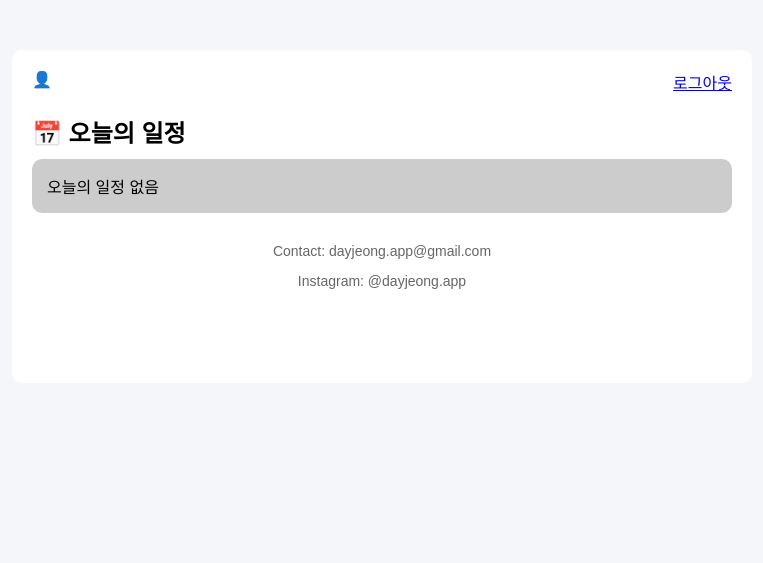
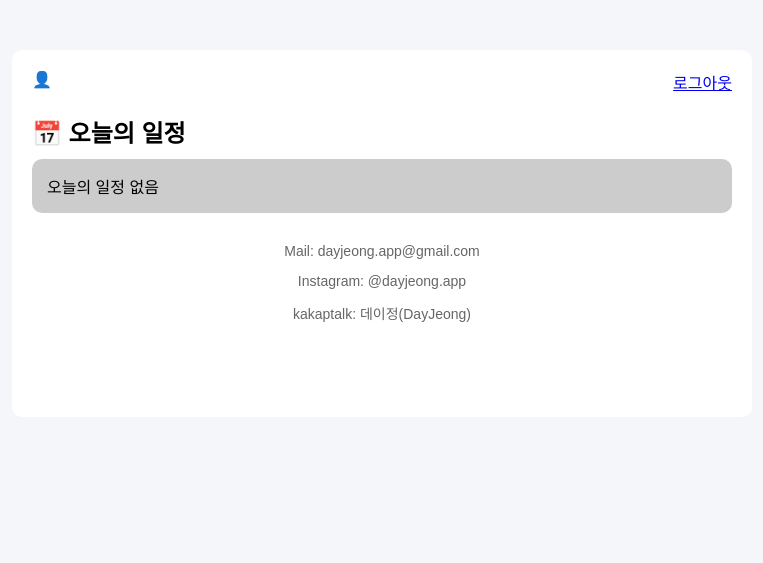
Before and after one commit to rightpleft/dayjeong, a Django app: page / in a window 1280 px wide. Shown: the top 563 px of the page, without its empty margins (258-1021 px from the left). Run offline with Django 4.2, Linux system fonts and the light colour scheme.

Commit message:
add kakao contact link in home

```diff
--- a/user/templates/home.html
+++ b/user/templates/home.html
@@ -100,7 +100,7 @@ footer a:hover {
 <!-- 📞 연락망 -->
 <footer>
     <p>
-        Contact:
+        Mail:
         <a href="mailto:dayjeong.app@gmail.com">
             dayjeong.app@gmail.com
         </a>
@@ -110,6 +110,13 @@ footer a:hover {
         Instagram:
         <a href="https://www.instagram.com/dayjeong.app/" target="_blank">
             @dayjeong.app
+        </a>
+    </p>
+
+    <p>
+        kakaptalk:
+        <a href="https://pf.kakao.com/_wktuX" target="_blank">
+            데이정(DayJeong)
         </a>
     </p>
 </footer>
```
